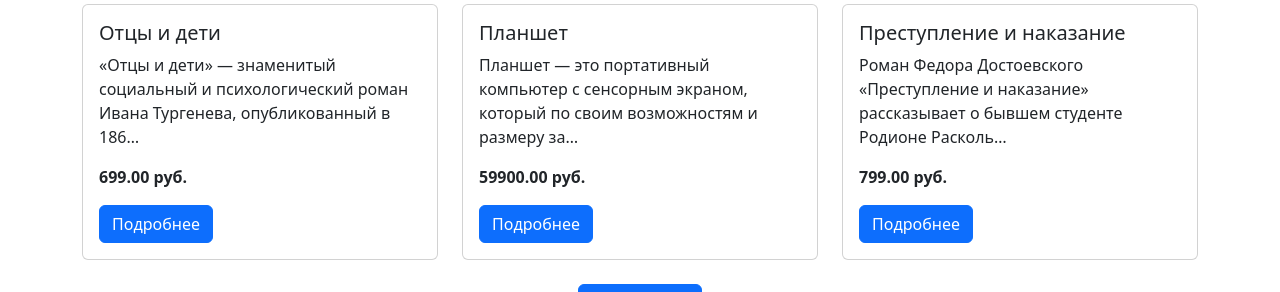
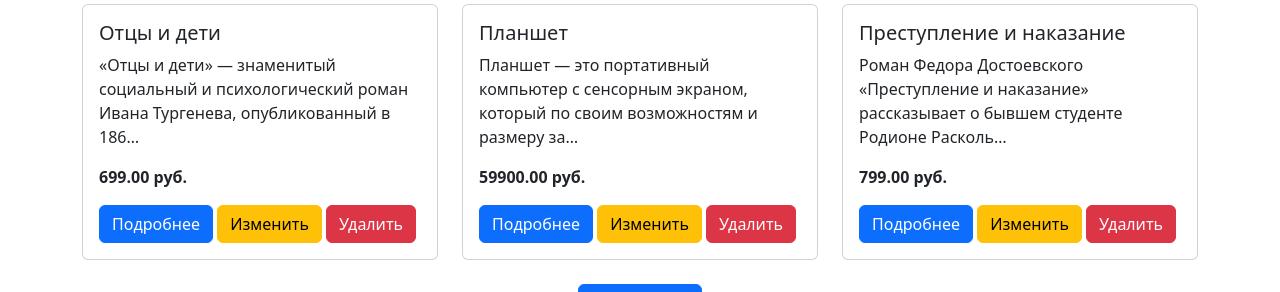
Before and after one commit to YuliaSoldatkina/homework_django, a Django app: page / in a window 1280 px wide. Shown: the part 172-464 px from the top of the page. Run offline with Django 5.2, Linux system fonts and the light colour scheme; data comes from the database, SQL or seed files in the repository.

Commit message:
Add product update and delete pages and configure media files

```diff
--- a/catalog/templates/catalog/home.html
+++ b/catalog/templates/catalog/home.html
@@ -20,8 +20,16 @@
                 </p>
                 <p class="fw-bold">{{ product.price }} руб.</p>
                 <a href="{% url 'product_detail' product.pk %}" class="btn btn-primary">
-                    Подробнее
-                </a>
+    Подробнее
+</a>
+
+<a href="{% url 'product_update' product.pk %}" class="btn btn-warning">
+    Изменить
+</a>
+
+<a href="{% url 'product_delete' product.pk %}" class="btn btn-danger">
+    Удалить
+</a>
             </div>
         </div>
     </div>
--- a/config/urls.py
+++ b/config/urls.py
@@ -1,3 +1,5 @@
+from django.conf import settings
+from django.conf.urls.static import static
 from django.contrib import admin
 from django.urls import path, include
 from rest_framework.routers import DefaultRouter
@@ -14,3 +16,6 @@ urlpatterns = [
     path("", include("catalog.urls")),
     path("blogs/", include("blog.urls")),
 ]
+
+if settings.DEBUG:
+    urlpatterns += static(settings.MEDIA_URL, document_root=settings.MEDIA_ROOT)
```
Also changed, not shown: config/settings.py (+2 -8 lines), 1 other file.
